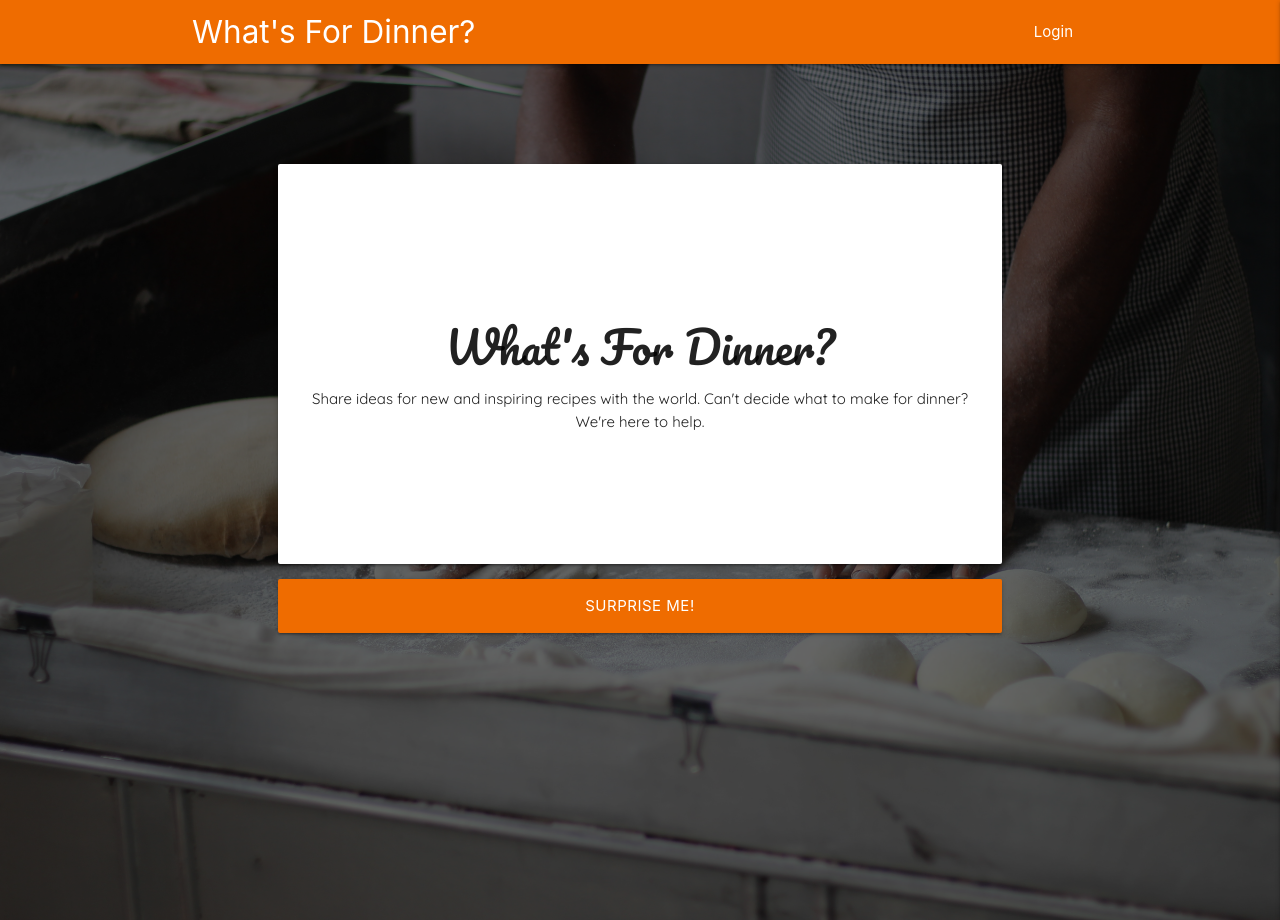
After one commit to Code-Institute-Submissions/whats-for-dinner-1, a Flask app: template templates/home.html in a window 1280 px wide. The commit adds this page. Run offline with Flask 2, Linux system fonts and the light colour scheme; the template is opened without the code that fills it, so the values that code supplies are empty; some libraries are stand-ins or nearby versions.

Commit message:
Add Home Page

```diff
--- a/static/css/style.css
+++ b/static/css/style.css
@@ -8,6 +8,7 @@ html {
     height: 100vh;
     background: url(../img/bgimg.jpg) center center no-repeat;
     background-size: cover;
+    z-index: -1;
 }
 
 .bgimg:before {
@@ -20,10 +21,6 @@ html {
     background-color: #000000;
     opacity: 0.6;
   }
-body {
-
-
-}
 
 .nav-wrapper {
     display: flex;
@@ -49,3 +46,15 @@ body {
 .purple-text-hover:hover {
     color:purple !important;
 }
+
+#home-feature {
+    margin-top: 10vh;
+}
+
+h3 {
+    font-family: 'Pacifico', cursive;
+}
+
+p{
+    font-family: 'Quicksand', sans-serif;
+}
--- a/templates/base.html
+++ b/templates/base.html
@@ -10,6 +10,10 @@
     <!-- Materialize Import (CSS) -->
     <link rel="stylesheet" href="https://cdnjs.cloudflare.com/ajax/libs/materialize/1.0.0/css/materialize.min.css">
     <link href="https://fonts.googleapis.com/icon?family=Material+Icons" rel="stylesheet">
+
+    <!-- Google Fonts -->
+    <link rel="preconnect" href="https://fonts.gstatic.com">
+    <link href="https://fonts.googleapis.com/css2?family=Pacifico&family=Quicksand&display=swap" rel="stylesheet">
 
     <!-- Custom CSS -->
     <link rel="stylesheet" href="{{ url_for('static', filename='css/style.css') }}">
--- /dev/null
+++ b/templates/home.html
@@ -0,0 +1,19 @@
+{% extends 'base.html' %}
+
+{% block content %}
+    <div id="home-feature">
+        <div class="row">
+            <div class="col s12 m10 offset-m1 center-align">
+                <div class="card medium valign-wrapper">
+                    <div class="card-content ">
+                        <h3>What's For Dinner?</h3>
+                        <p>Share ideas for new and inspiring recipes with the world. Can't decide what to make for
+                            dinner? We're here to help.</p>
+                    </div>
+
+                </div>
+                <a href="{{ url_for('surprise') }}"><div class="btn btn-large orange darken-3 cta col s12">Surprise Me!</div></a>
+            </div>
+        </div>
+    </div>
+{% endblock content %}
--- a/templates/nav.html
+++ b/templates/nav.html
@@ -2,7 +2,7 @@
   <nav>
     <div class="nav-wrapper orange darken-3">
         <div class="container">
-              <a href="#!" class="brand-logo">What's For Dinner?</a>
+              <a href="{{ url_for('home') }}" class="brand-logo">What's For Dinner?</a>
               <ul class="right hide-on-med-and-down">
                 {% include 'navlinks.html' %}
               </ul>
```
Also changed, not shown: templates/recipes.html (deleted, +0 -8 lines). Lines whose indentation alone changed are shown as unchanged.
